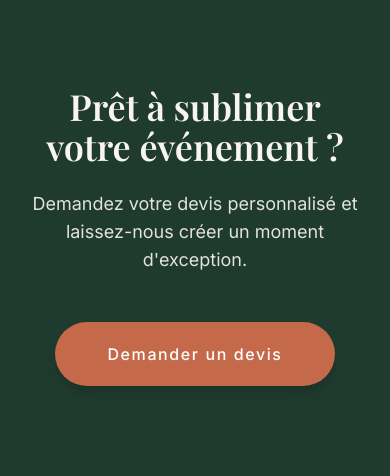
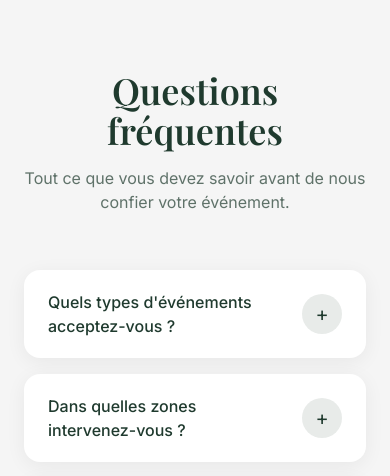
Before and after one commit to traiteurmds/maison-des-saveurs-site, a Next.js app: page / in a window 390 px wide. Shown: the part 4029-4505 px from the top of the page. Built offline with nearby package versions, Linux system fonts and the light colour scheme.

Commit message:
Ajout menu pyramide + FAQ professionnelle + animations premium

```diff
--- /dev/null
+++ b/app/components/FAQSection.tsx
@@ -0,0 +1,147 @@
+"use client";
+
+import { useState } from "react";
+import { motion, AnimatePresence } from "framer-motion";
+
+const faqData = [
+  {
+    id: "events",
+    question: "Quels types d'événements acceptez-vous ?",
+    answer:
+      "Nous réalisons tous types d'événements : mariages, anniversaires, fêtes privées, événements d'entreprise ou réceptions familiales. Que votre événement soit intime ou très grand, notre équipe s'adapte à votre besoin.",
+  },
+  {
+    id: "zones",
+    question: "Dans quelles zones intervenez-vous ?",
+    answer:
+      "Nous sommes basés à Lyon et intervenons principalement sur Lyon et toute sa région. Pour les grands événements, nous pouvons également nous déplacer partout en France.",
+  },
+  {
+    id: "reservation",
+    question: "Combien de temps à l'avance faut-il réserver ?",
+    answer:
+      "Nous recommandons de réserver au moins un mois à l'avance afin de préparer votre événement dans les meilleures conditions. Cependant, si votre demande est urgente, contactez-nous : nous faisons toujours notre maximum pour trouver une solution rapidement.",
+  },
+  {
+    id: "personnalisation",
+    question: "Peut-on personnaliser le menu ?",
+    answer:
+      "Oui, tous nos menus sont entièrement personnalisables. Vous pouvez choisir vos entrées, plats et desserts afin de créer un menu qui correspond parfaitement à votre événement.",
+  },
+  {
+    id: "mariages",
+    question: "Proposez-vous des services pour les mariages ?",
+    answer:
+      "Oui, les mariages font partie de nos spécialités. Nous vous accompagnons dans l'organisation culinaire de votre réception afin d'offrir une expérience inoubliable à vos invités.",
+  },
+  {
+    id: "preparation",
+    question: "Où la nourriture est-elle préparée ?",
+    answer:
+      "Selon votre préférence, nous pouvons cuisiner dans notre cuisine professionnelle puis venir effectuer le dressage sur votre lieu d'événement, ou bien cuisiner directement sur place si l'infrastructure le permet.",
+  },
+  {
+    id: "vegetarien",
+    question: "Proposez-vous des plats végétariens ?",
+    answer:
+      "Nous pouvons adapter plusieurs de nos plats pour proposer des options sans viande, comme certaines salades ou un couscous végétarien. N'hésitez pas à nous contacter pour discuter de vos besoins spécifiques.",
+  },
+  {
+    id: "devis",
+    question: "Comment obtenir un devis ?",
+    answer:
+      "Pour obtenir un devis personnalisé, vous pouvez nous contacter via le formulaire du site, par email ou par téléphone pour une réponse plus rapide.",
+  },
+];
+
+export default function FAQSection() {
+  const [openId, setOpenId] = useState<string | null>(null);
+
+  return (
+    <section id="faq" className="border-t border-deep-green/10 bg-neutral-100 py-24" aria-labelledby="faq-heading">
+      <div className="mx-auto max-w-3xl px-6">
+        <motion.h2
+          id="faq-heading"
+          className="text-center font-serif text-4xl font-semibold text-deep-green md:text-5xl"
+          initial={{ opacity: 0, y: 24 }}
+          whileInView={{ opacity: 1, y: 0 }}
+          viewport={{ once: true, margin: "-60px" }}
+          transition={{ duration: 0.6, ease: [0.22, 1, 0.36, 1] }}
+        >
+          Questions fréquentes
+        </motion.h2>
+        <motion.p
+          className="mt-4 text-center text-deep-green/70 md:text-lg"
+          initial={{ opacity: 0, y: 16 }}
+          whileInView={{ opacity: 1, y: 0 }}
+          viewport={{ once: true, margin: "-40px" }}
+          transition={{ duration: 0.5, delay: 0.1, ease: [0.22, 1, 0.36, 1] }}
+        >
+          Tout ce que vous devez savoir avant de nous confier votre événement.
+        </motion.p>
+
+        <ul className="mt-14 space-y-4" role="list">
+          {faqData.map((item, index) => {
+            const isOpen = openId === item.id;
+            return (
+              <motion.li
+                key={item.id}
+                initial={{ opacity: 0, y: 20 }}
+                whileInView={{ opacity: 1, y: 0 }}
+                viewport={{ once: true, margin: "-20px" }}
+                transition={{ duration: 0.4, delay: index * 0.05, ease: [0.22, 1, 0.36, 1] }}
+                className="list-none"
+              >
+                <div
+                  className="overflow-hidden rounded-2xl bg-white shadow-[0_4px_20px_rgba(0,0,0,0.06)] transition-shadow duration-300 hover:shadow-[0_8px_30px_rgba(0,0,0,0.08)]"
+                  style={{ willChange: "box-shadow" }}
+                >
+                  <button
+                    type="button"
+                    onClick={() => setOpenId(isOpen ? null : item.id)}
+                    className="flex w-full items-center justify-between gap-4 px-6 py-5 text-left transition-colors hover:bg-deep-green/[0.02] md:px-8 md:py-6"
+                    aria-expanded={isOpen}
+                    aria-controls={`faq-answer-${item.id}`}
+                    id={`faq-question-${item.id}`}
+                  >
+                    <span className="font-medium text-deep-green md:text-lg">{item.question}</span>
+                    <span
+                      className="flex h-10 w-10 shrink-0 items-center justify-center rounded-full bg-deep-green/10 text-deep-green transition-all duration-300 ease-out"
+                      aria-hidden
+                    >
+                      <motion.span
+                        animate={{ rotate: isOpen ? 45 : 0 }}
+                        transition={{ duration: 0.35, ease: [0.22, 1, 0.36, 1] }}
+                        className="text-xl leading-none"
+                      >
+                        +
+                      </motion.span>
+                    </span>
+                  </button>
+                  <AnimatePresence initial={false}>
+                    {isOpen && (
+                      <motion.div
+                        id={`faq-answer-${item.id}`}
+                        role="region"
+                        aria-labelledby={`faq-question-${item.id}`}
+                        initial={{ height: 0, opacity: 0 }}
+                        animate={{ height: "auto", opacity: 1 }}
+                        exit={{ height: 0, opacity: 0 }}
+                        transition={{ duration: 0.35, ease: [0.22, 1, 0.36, 1] }}
+                        className="overflow-hidden"
+                      >
+                        <p className="border-t border-deep-green/5 px-6 pb-5 pt-1 text-deep-green/85 md:px-8 md:pb-6 md:pt-2 md:leading-relaxed">
+                          {item.answer}
+                        </p>
+                      </motion.div>
+                    )}
+                  </AnimatePresence>
+                </div>
+              </motion.li>
+            );
+          })}
+        </ul>
+      </div>
+    </section>
+  );
+}
--- a/app/page.tsx
+++ b/app/page.tsx
@@ -4,15 +4,15 @@ import { motion } from "framer-motion";
 import VisionHero from "./components/VisionHero";
 import Menu3DExperience from "./components/Menu3DExperience";
 import GoogleMapReviews from "./components/GoogleMapReviews";
+import FAQSection from "./components/FAQSection";
 import ContactCTA from "./components/ContactCTA";
 
 const sectionVariants = {
-  hidden: { opacity: 0, y: 60, scale: 0.98 },
+  hidden: { opacity: 0, y: 48 },
   visible: {
     opacity: 1,
     y: 0,
-    scale: 1,
-    transition: { duration: 1.1, ease: "easeOut" },
+    transition: { duration: 0.7, ease: [0.22, 1, 0.36, 1] },
   },
 };
 
@@ -21,32 +21,41 @@ export default function Home() {
     <>
       <VisionHero />
 
-      <motion.div
+      <motion.section
         variants={sectionVariants}
         initial="hidden"
         whileInView="visible"
         viewport={{ once: true, margin: "-80px" }}
       >
         <Menu3DExperience />
-      </motion.div>
+      </motion.section>
 
-      <motion.div
+      <motion.section
         variants={sectionVariants}
         initial="hidden"
         whileInView="visible"
         viewport={{ once: true, margin: "-80px" }}
       >
         <GoogleMapReviews />
-      </motion.div>
+      </motion.section>
 
-      <motion.div
+      <motion.section
+        variants={sectionVariants}
+        initial="hidden"
+        whileInView="visible"
+        viewport={{ once: true, margin: "-80px" }}
+      >
+        <FAQSection />
+      </motion.section>
+
+      <motion.section
         variants={sectionVariants}
         initial="hidden"
         whileInView="visible"
         viewport={{ once: true, margin: "-80px" }}
       >
         <ContactCTA />
-      </motion.div>
+      </motion.section>
     </>
   );
 }
```
